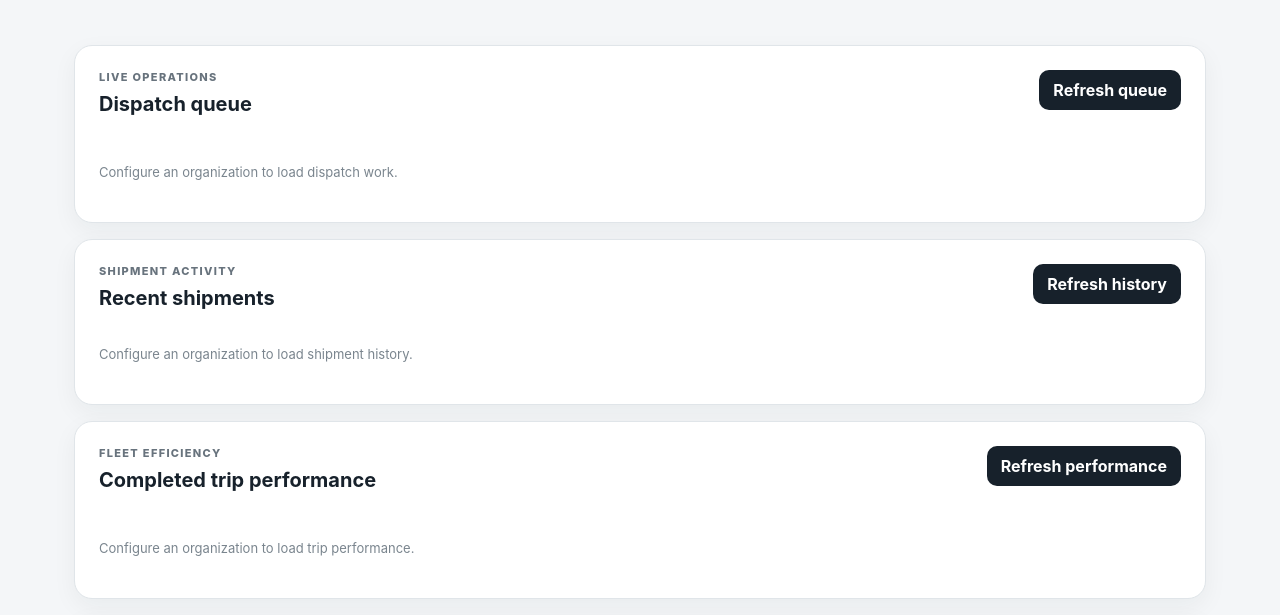
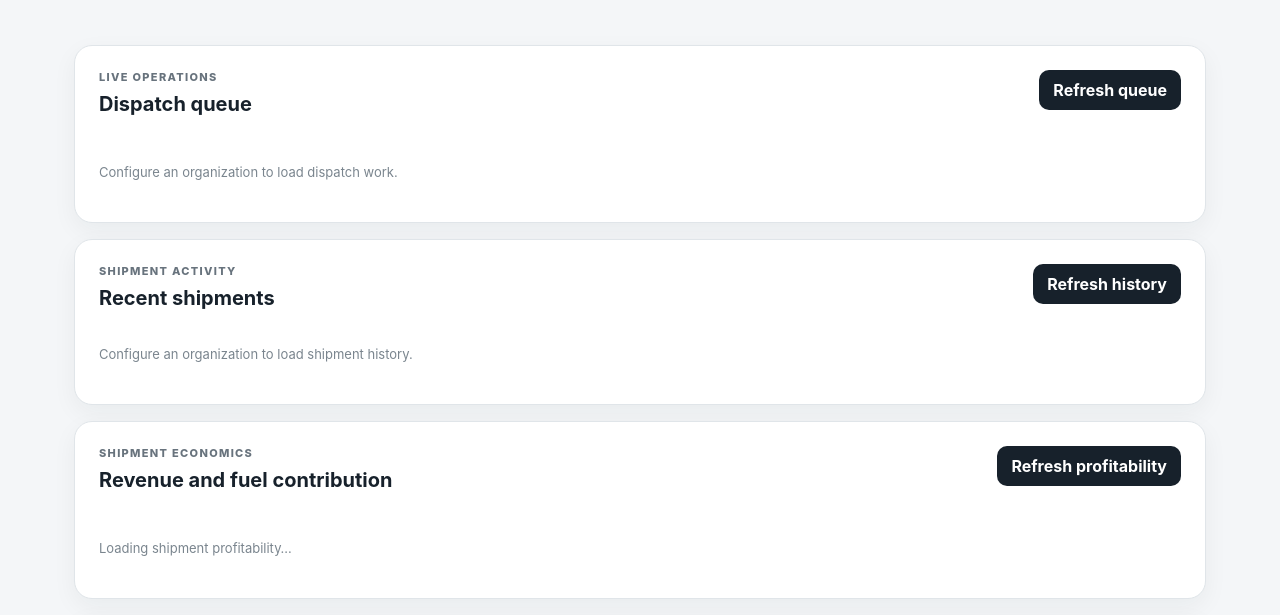
Before and after one commit to GlobalTech638/ai-logistics-platform, a React app: page apps/web/index.html in a window 1280 px wide. Shown: the part 158-773 px from the top of the page. Built offline with nearby package versions, Linux system fonts and the light colour scheme.

Commit message:
Add shipment revenue and contribution panel to dashboard

```diff
--- a/apps/web/index.html
+++ b/apps/web/index.html
@@ -43,6 +43,20 @@
         </div>
         <div id="recent-shipments" class="dispatch-list">
           <div class="empty">Loading recent shipments…</div>
+        </div>
+      </section>
+
+      <section class="panel dispatch-panel">
+        <div class="panel-head">
+          <div>
+            <p class="eyebrow">SHIPMENT ECONOMICS</p>
+            <h2>Revenue and fuel contribution</h2>
+          </div>
+          <button id="profitability-refresh" class="action-button" type="button">Refresh profitability</button>
+        </div>
+        <div id="profitability-summary" class="dispatch-summary"></div>
+        <div id="shipment-profitability" class="dispatch-list">
+          <div class="empty">Loading shipment profitability…</div>
         </div>
       </section>
 
```
